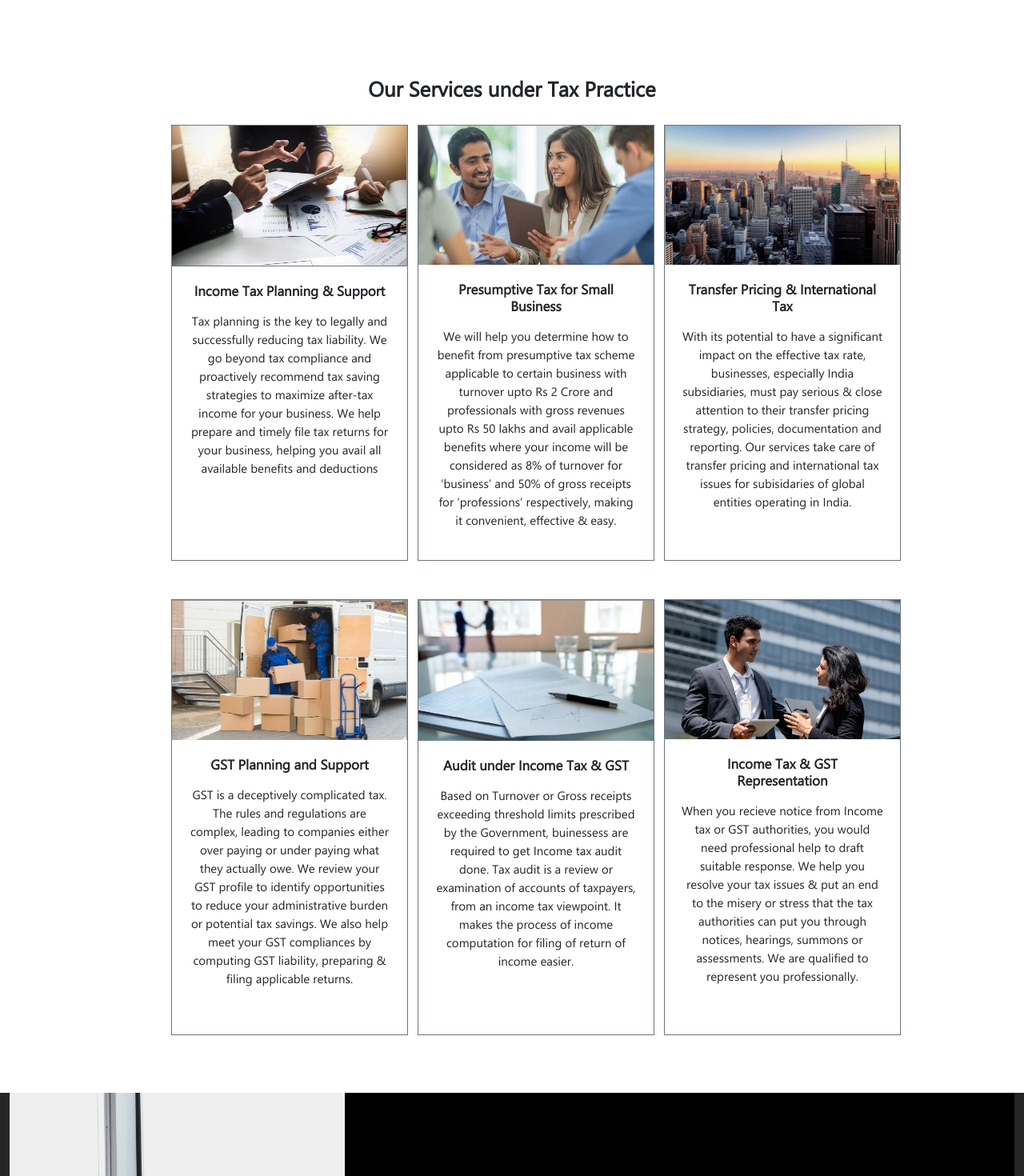
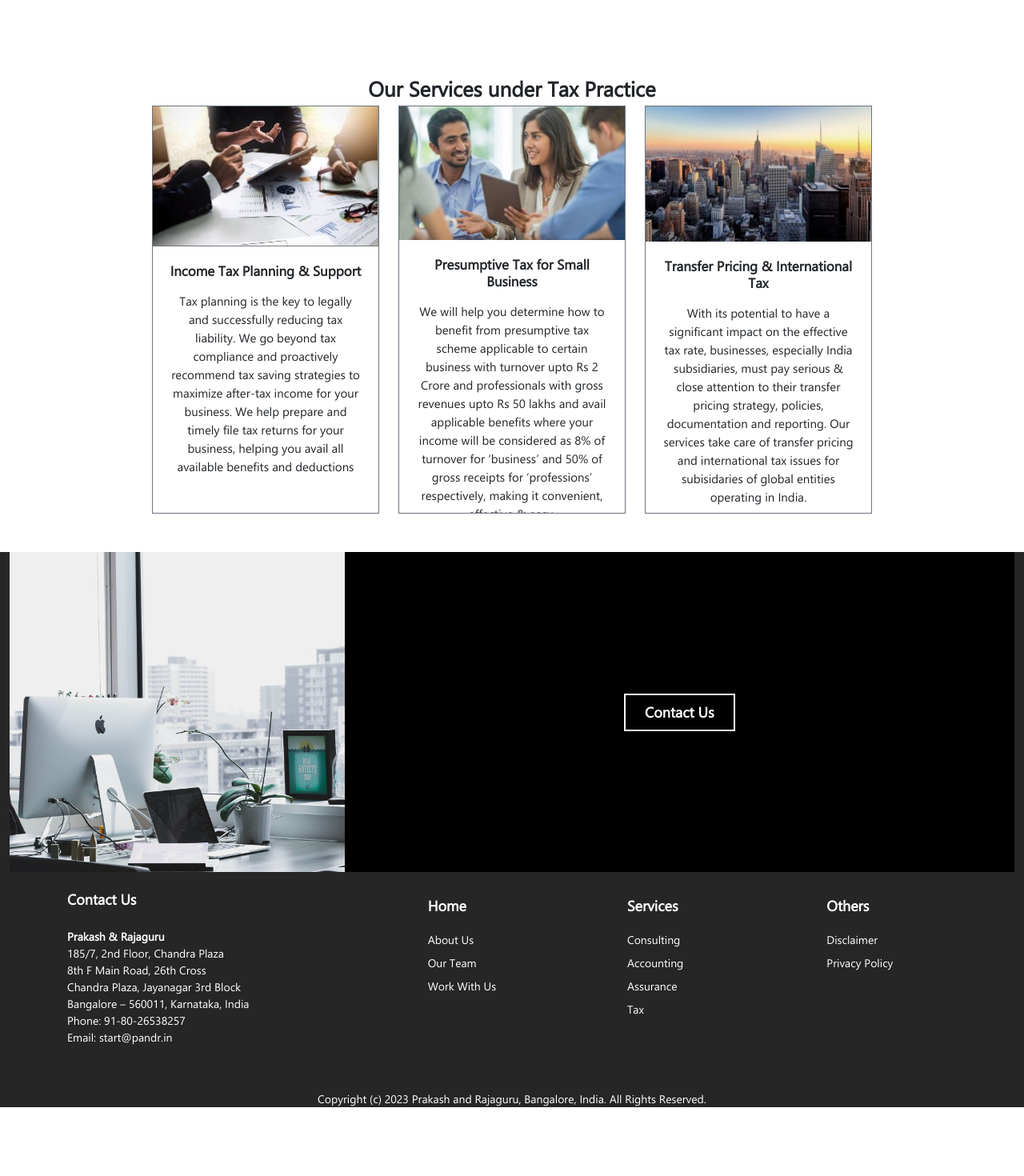
Before and after one commit to Swadhin2001/PandR, a Next.js app: page /tax in a window 1280 px wide. Shown: the part 3900-5370 px from the top of the page at 80% size. After the commit the page ends 5284 px from the top, so only its background shows below. Built offline with nearby package versions, Linux system fonts and the light colour scheme; a small style sheet from the web is missing.

Commit message:
bug fixed

```diff
--- a/src/components/Card.jsx
+++ b/src/components/Card.jsx
@@ -3,9 +3,9 @@ import Image from 'next/image'
 
 function Card(props) {
     return (
-        <div className="card m-4 rounded-0 border border-secondary" style={{"width": "296px", "height" : "545px"}}>
-            <Image src={props.image} className="card-img-top rounded-0" alt="..."/>
-                <div className="card-body text-center card-hover card-div">
+        <div className="card  rounded-0  border border-secondary" style={{"width": "auto", "height" : "510px"}}>
+            <Image src={props.image} className="card-img-top rounded-0 " alt="..."/>
+                <div className="card-body text-center card-hover card-div ">
                     <h5 className="card-title p-1 elementor-container-cards-h5">{props.heading}</h5>
                     <p className="card-text p-1 elementor-container-cards-p">{props.about}</p>
                 </div>
--- a/src/components/Elementor_container.jsx
+++ b/src/components/Elementor_container.jsx
@@ -10,10 +10,10 @@ function Elementor_container(props) {
   transition={{ duration: 1}}>{props.heading}</motion.h2>
       <div className="d-flex justify-content-center p-0">
         <div className="container-1000 ">
-            <div className=" row ">
+            <div className=" row " >
                 <motion.div className="col-md-4 " initial={{ opacity: 0, y: 20 }} whileInView={{ opacity: 1, y: 0 }}
           transition={{ duration: 0.6 }}>
-                    <Card image = {props.image1} heading = {props.heading1} about = {props.about1}/>
+                    <Card image = {props.image1} heading = {props.heading1} about = {props.about1} />
                 </motion.div>
                 <motion.div className="col-md-4" initial={{ opacity: 0, y: 20 }} whileInView={{ opacity: 1, y: 0 }}
           transition={{ duration: 0.6, delay: 0.5 }}>
@@ -25,7 +25,7 @@ function Elementor_container(props) {
                 </motion.div>
             </div>
             <div className="row ">
-                <motion.div className="col-md-4" initial={{ opacity: 0, y: 20 }} whileInView={{ opacity: 1, y: 0 }}
+                {/* <motion.div className="col-md-4" initial={{ opacity: 0, y: 20 }} whileInView={{ opacity: 1, y: 0 }}
           transition={{ duration: 0.6 }}>
                     <Card image = {props.image4} heading = {props.heading4} about = {props.about4}/>
                 </motion.div>
@@ -36,7 +36,7 @@ function Elementor_container(props) {
                 <motion.div className="col-md-4" initial={{ opacity: 0, y: 20 }} whileInView={{ opacity: 1, y: 0 }}
           transition={{ duration: 0.6, delay: 1 }}>
                     <Card image = {props.image6} heading = {props.heading6} about = {props.about6}/>
-                </motion.div>
+                </motion.div> */}
             </div>
           </div>
         </div>
--- a/src/styles/globals.css
+++ b/src/styles/globals.css
@@ -13,6 +13,11 @@
 }
 .container-980{
   width: 980px;
+}
+.card-img-top {
+  width: 100%;
+  height: 175px;
+  object-fit: cover;
 }
 .details {
   text-align: center;
```
